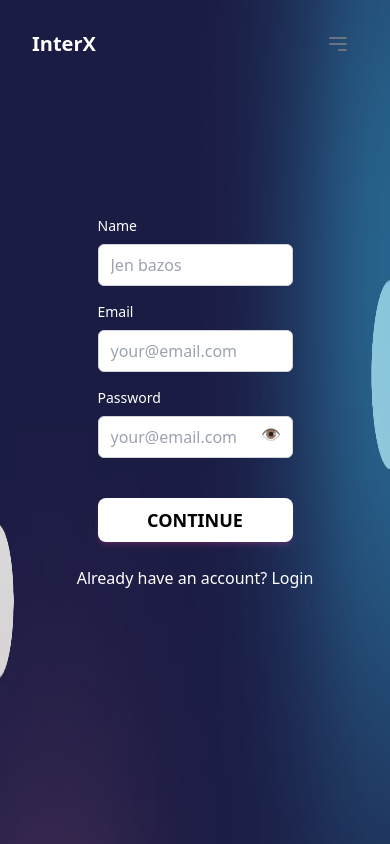
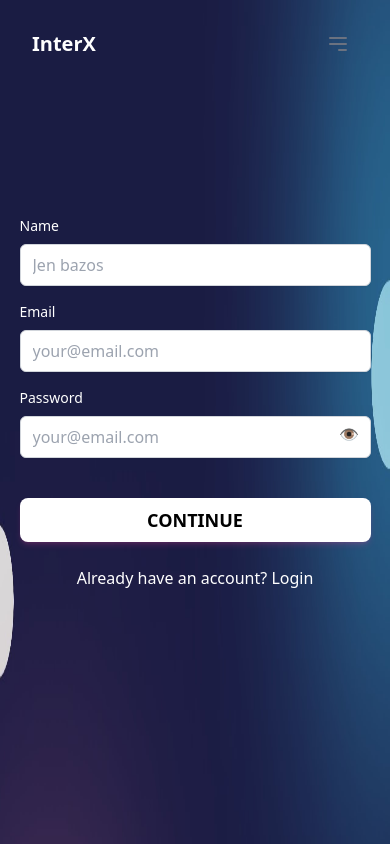
Before and after one commit to FinalYrProjectInterX/InterX-Frontend, a Next.js app: page /signup in a window 390 px wide. Shown: the top 844 px of the page. Built offline with nearby package versions, Linux system fonts and the light colour scheme.

Commit message:
responsive changes added

```diff
--- a/components/PersonalInfoForm.js
+++ b/components/PersonalInfoForm.js
@@ -39,11 +39,11 @@ const PersonalInfoForm = ({onSubmitPersonalInfo}) => {
 
   return (
     <div className='flex flex-col items-center justify-center'>
-      <div className="mb-4 text-black w-1/2">
+      <div className="mb-4 text-black w-[90%] mx-5 md:mx-0 md:w-1/2">
 				<label for="name" className="block text-sm font-medium text-white dark:text-gray-300 mb-2">Name</label>
 				<input type="text" id="name" className="shadow-sm rounded-md w-full px-3 py-2 border border-gray-300 focus:outline-none focus:ring-indigo-500 focus:border-indigo-500" placeholder="Jen bazos" onChange={handleNameChange} required />
 			</div>
-      <div className="mb-4 text-black w-1/2">
+      <div className="mb-4 text-black w-[90%] mx-5 md:mx-0 md:w-1/2">
 				<label for="email" className="block text-sm font-medium text-white dark:text-gray-300 mb-2">Email</label>
 				<input type="email" id="email" className="shadow-sm rounded-md w-full px-3 py-2 border border-gray-300 focus:outline-none focus:ring-indigo-500 focus:border-indigo-500" placeholder="your@email.com" onChange={handleEmailChange} required />
 			</div>
@@ -77,7 +77,7 @@ const PersonalInfoForm = ({onSubmitPersonalInfo}) => {
           {isPasswordVisible ? '🙈' : '👁️'}
         </button>
 			</div> */}
-      <div className="mb-4 text-black w-1/2 relative">
+      <div className="mb-4 text-black w-[90%] mx-5 md:mx-0 md:w-1/2 relative">
         <label htmlFor="password" className="block text-sm font-medium text-white dark:text-gray-300 mb-2">Password</label>
         <input
           type={isPasswordVisible ? "text" : "password"}
@@ -96,7 +96,7 @@ const PersonalInfoForm = ({onSubmitPersonalInfo}) => {
         </button>
       </div>
       <button
-        className="my-6 block w-1/2 select-none rounded-lg bg-white py-2 px-6 text-center align-middle font-sans text-lg font-bold uppercase text-black shadow-md shadow-pink-500/20 transition-all hover:shadow-lg hover:shadow-pink-500/40 focus:opacity-[0.85] focus:shadow-none active:opacity-[0.85] active:shadow-none disabled:pointer-events-none disabled:opacity-50 disabled:shadow-none"
+        className="my-6 block w-[90%] mx-5 md:mx-0 md:w-1/2 select-none rounded-lg bg-white py-2 px-6 text-center align-middle font-sans text-lg font-bold uppercase text-black shadow-md shadow-pink-500/20 transition-all hover:shadow-lg hover:shadow-pink-500/40 focus:opacity-[0.85] focus:shadow-none active:opacity-[0.85] active:shadow-none disabled:pointer-events-none disabled:opacity-50 disabled:shadow-none"
         onClick={handleSubmit}
         type="button"
         data-ripple-light="true"
--- a/pages/admin/login.js
+++ b/pages/admin/login.js
@@ -66,11 +66,11 @@ const login = ({user}) => {
     <div className="min-h-screen">
       <ToastContainer />
       <div className='flex flex-col items-center justify-center h-screen'>
-        <div className="mb-4 text-black w-1/2">
+        <div className="mb-4 text-black w-[90%] mx-5 md:mx-0 md:w-1/2">
           <label for="name" className="block text-sm font-medium text-white dark:text-gray-300 mb-2">Email</label>
           <input type="text" id="name" className="shadow-sm rounded-md w-full px-3 py-2 border border-gray-300 focus:outline-none focus:ring-indigo-500 focus:border-indigo-500" placeholder="Jen bazos" onChange={handleEmailChange} required />
         </div>
-        <div className="mb-4 text-black w-1/2 relative">
+        <div className="mb-4 text-black w-[90%] mx-5 md:mx-0 md:w-1/2 relative">
           <label htmlFor="password" className="block text-sm font-medium text-white dark:text-gray-300 mb-2">Password</label>
           <input
             type={isPasswordVisible ? "text" : "password"}
@@ -89,7 +89,7 @@ const login = ({user}) => {
           </button>
         </div>
         <button
-          className="my-6 block w-1/2 select-none rounded-lg bg-white py-2 px-6 text-center align-middle font-sans text-lg font-bold uppercase text-black shadow-md shadow-pink-500/20 transition-all hover:shadow-lg hover:shadow-pink-500/40 focus:opacity-[0.85] focus:shadow-none active:opacity-[0.85] active:shadow-none disabled:pointer-events-none disabled:opacity-50 disabled:shadow-none"
+          className="my-6 block w-[90%] mx-5 md:mx-0 md:w-1/2 select-none rounded-lg bg-white py-2 px-6 text-center align-middle font-sans text-lg font-bold uppercase text-black shadow-md shadow-pink-500/20 transition-all hover:shadow-lg hover:shadow-pink-500/40 focus:opacity-[0.85] focus:shadow-none active:opacity-[0.85] active:shadow-none disabled:pointer-events-none disabled:opacity-50 disabled:shadow-none"
           onClick={handleSubmit}
           type="button"
           data-ripple-light="true"
--- a/pages/login.js
+++ b/pages/login.js
@@ -71,11 +71,11 @@ const login = ({user, logout}) => {
       <ToastContainer />
       <Navbar user={user} logout={logout}/>
       <div className='flex flex-col items-center justify-center h-[85vh]'>
-        <div className="mb-4 text-black w-1/2">
+        <div className="mb-4 text-black w-[90%] mx-5 md:mx-0 md:w-1/2">
           <label for="name" className="block text-sm font-medium text-white dark:text-gray-300 mb-2">Email</label>
           <input type="text" id="name" className="shadow-sm rounded-md w-full px-3 py-2 border border-gray-300 focus:outline-none focus:ring-indigo-500 focus:border-indigo-500" placeholder="Jen bazos" onChange={handleEmailChange} required />
         </div>
-        <div className="mb-4 text-black w-1/2 relative">
+        <div className="mb-4 text-black w-[90%] mx-5 md:mx-0 md:w-1/2 relative">
           <label htmlFor="password" className="block text-sm font-medium text-white dark:text-gray-300 mb-2">Password</label>
           <input
             type={isPasswordVisible ? "text" : "password"}
@@ -94,7 +94,7 @@ const login = ({user, logout}) => {
           </button>
         </div>
         <button
-          className="my-6 block w-1/2 select-none rounded-lg bg-white py-2 px-6 text-center align-middle font-sans text-lg font-bold uppercase text-black shadow-md shadow-pink-500/20 transition-all hover:shadow-lg hover:shadow-pink-500/40 focus:opacity-[0.85] focus:shadow-none active:opacity-[0.85] active:shadow-none disabled:pointer-events-none disabled:opacity-50 disabled:shadow-none"
+          className="my-6 block w-[90%] mx-5 md:mx-0 md:w-1/2 select-none rounded-lg bg-white py-2 px-6 text-center align-middle font-sans text-lg font-bold uppercase text-black shadow-md shadow-pink-500/20 transition-all hover:shadow-lg hover:shadow-pink-500/40 focus:opacity-[0.85] focus:shadow-none active:opacity-[0.85] active:shadow-none disabled:pointer-events-none disabled:opacity-50 disabled:shadow-none"
           onClick={handleSubmit}
           type="button"
           data-ripple-light="true"
```
Also changed, not shown: components/QAForm.js (+5 -5 lines).
